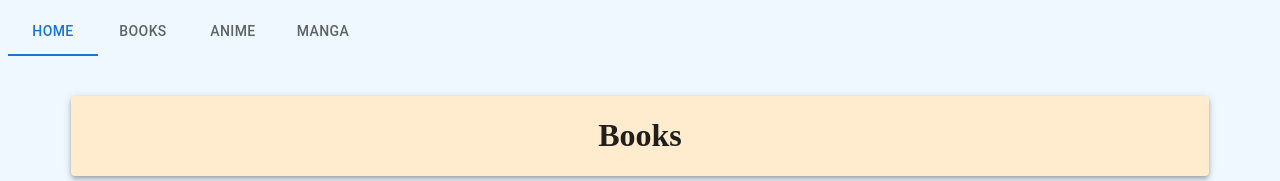
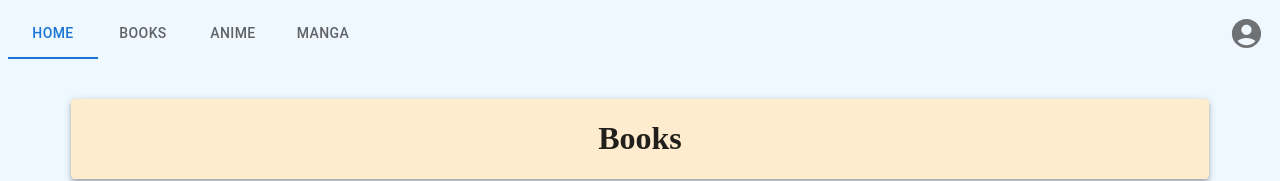
Before and after one commit to moostofa/fullstack-archives, a React (Create React App) app in the folder frontend/: page / in a window 1280 px wide. Shown: the top 181 px of the page. Built offline with nearby package versions, Linux system fonts and the light colour scheme.

Commit message:
dl muu-icons & create frontend accounts route

```diff
--- a/frontend/package.json
+++ b/frontend/package.json
@@ -5,6 +5,7 @@
   "dependencies": {
     "@emotion/react": "^11.7.1",
     "@emotion/styled": "^11.6.0",
+    "@mui/icons-material": "^5.2.5",
     "@mui/material": "^5.2.4",
     "@testing-library/jest-dom": "^5.11.4",
     "@testing-library/react": "^11.1.0",
--- a/frontend/src/App.js
+++ b/frontend/src/App.js
@@ -17,6 +17,7 @@ const App = () => {
 			<Routes>
 				<Route exact path="/" element={<IndexPage />} />
 				<Route path=":subject" element={<Subjects />} />
+				<Route path="accounts/:action" />
 			</Routes>
 		</Router>
 	)
--- a/frontend/src/components/NavBar.jsx
+++ b/frontend/src/components/NavBar.jsx
@@ -1,6 +1,7 @@
 import React, { useState } from 'react'
 import { Link, Outlet } from 'react-router-dom';
 import { Tab, Tabs } from '@mui/material'
+import ProfileMenu from './ProfileMenu';
 
 // return a navbar to navigation between different subjects
 const Navbar = () => {
@@ -21,6 +22,7 @@ const Navbar = () => {
 					to={item}
 				/>
 			))}
+			<ProfileMenu />
 			<Outlet />
 		</Tabs>
 	)
--- /dev/null
+++ b/frontend/src/components/ProfileMenu.jsx
@@ -0,0 +1,56 @@
+import React from 'react'
+import { IconButton, Menu, MenuItem } from '@mui/material'
+import { AccountCircle } from '@mui/icons-material'
+import Profile from '../routes/Profile'
+import Register from '../routes/Register'
+import Login from '../routes/Login'
+
+const routes = {
+    Profile: <Profile />,
+    Register: <Register />,
+    Login: <Login />,
+    Logout: ""
+}
+
+const ProfileMenu = () => {
+    const [anchorEl, setAnchorEl] = React.useState(null)
+    const open = Boolean(anchorEl)
+
+    const handleClick = (event) => {
+        setAnchorEl(event.currentTarget);
+    }
+
+    const handleClose = (event) => {
+        console.log(event.currentTarget.dataset.route)
+        setAnchorEl(null);
+    }
+
+    return (
+        <div style={{marginLeft: "auto"}}>
+            <IconButton
+                id="basic-button"
+                aria-controls="basic-menu"
+                aria-haspopup="true"
+                aria-expanded={open ? 'true' : undefined}
+                onClick={handleClick}
+            >
+                <AccountCircle fontSize='large' />
+            </IconButton>
+            <Menu
+                id="basic-menu"
+                anchorEl={anchorEl}
+                open={open}
+                onClose={handleClose}
+                MenuListProps={{
+                'aria-labelledby': 'basic-button',
+                }}
+            >{
+                Object.keys(routes).map(route => (
+                    <MenuItem key={route} data-route={route} onClick={handleClose}>{route}</MenuItem>
+                ))
+            }</Menu>
+        </div>
+    )
+}
+
+export default ProfileMenu
--- /dev/null
+++ b/frontend/src/routes/Login.jsx
@@ -0,0 +1,11 @@
+import React from 'react'
+
+const Login = () => {
+    return (
+        <div>
+            <h1>Hello login form page</h1>
+        </div>
+    )
+}
+
+export default Login
--- /dev/null
+++ b/frontend/src/routes/Profile.jsx
@@ -0,0 +1,11 @@
+import React from 'react'
+
+const Profile = () => {
+    return (
+        <div>
+            <h1>Hello profile page</h1>
+        </div>
+    )
+}
+
+export default Profile
--- /dev/null
+++ b/frontend/src/routes/Register.jsx
@@ -0,0 +1,11 @@
+import React from 'react'
+
+const Register = () => {
+    return (
+        <div>
+            <h1>Hello register form page</h1>
+        </div>
+    )
+}
+
+export default Register
```
Also changed, not shown: 1 other file (tests, documents, lock files or other folders).
